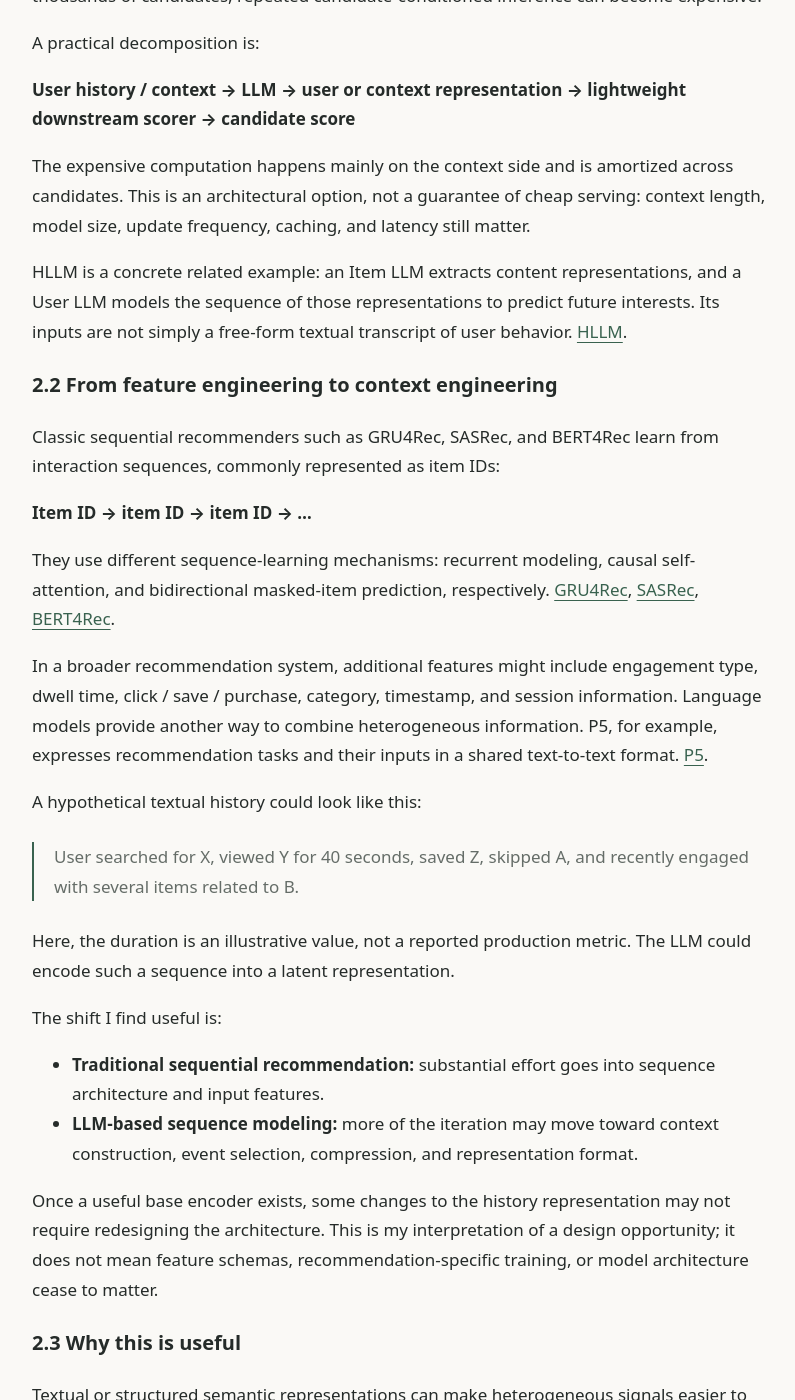
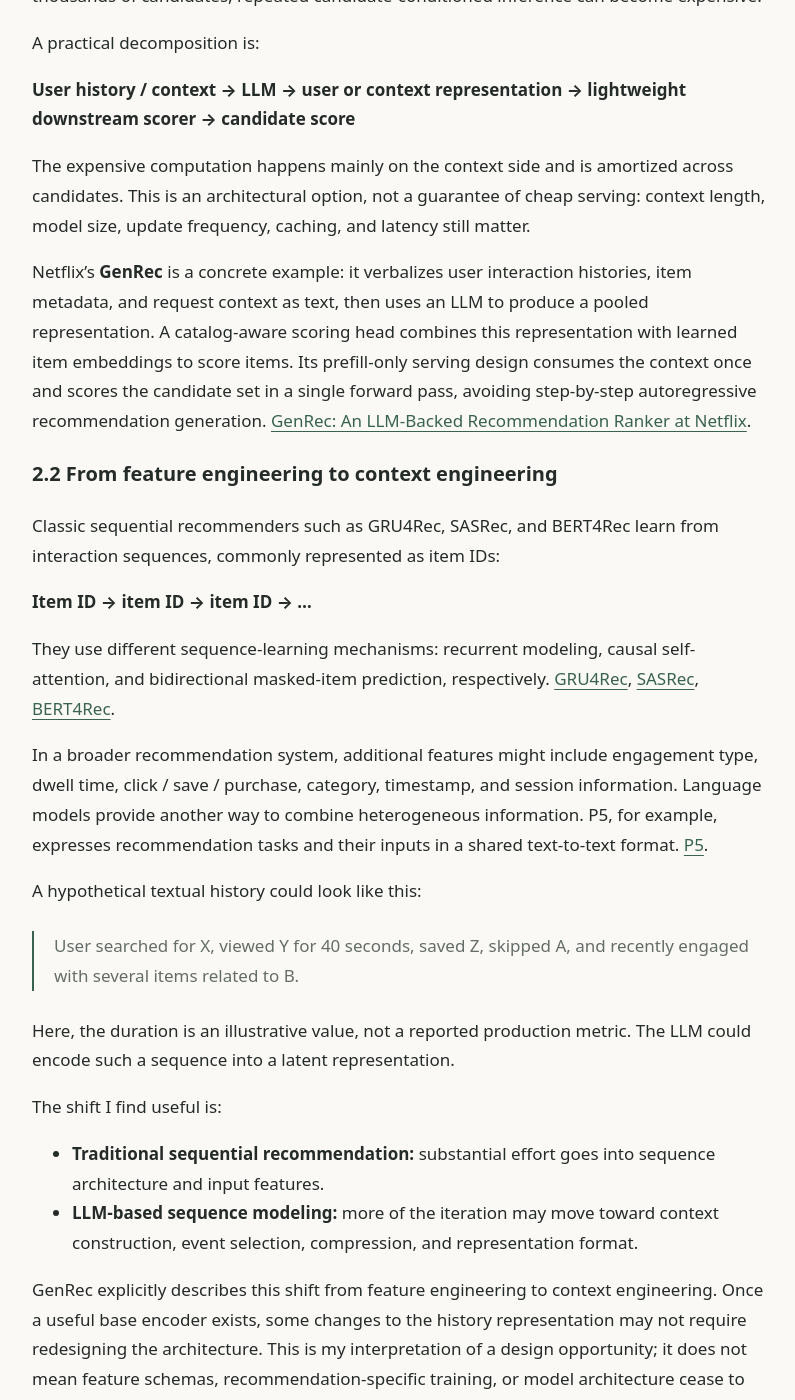
Before and after one commit to notes-latent/notes-latent.github.io, a Jekyll site: the page built from _posts/2026-10-06-llm-enhanced-recommendation.md, in a window 1280 px wide and 1400 px high, scrolled down 1248 px. Shown: the whole window, without its empty margins (238-1033 px from the left). Built offline with Jekyll 4.4.1, drawn with Linux system fonts in a browser that asks for light colours; some of the changed text lies outside the part shown.

Commit message:
Use Netflix GenRec as the context modeling example

```diff
--- a/_posts/2026-10-06-llm-enhanced-recommendation.md
+++ b/_posts/2026-10-06-llm-enhanced-recommendation.md
@@ -27,7 +27,7 @@ A practical decomposition is:
 
 The expensive computation happens mainly on the context side and is amortized across candidates. This is an architectural option, not a guarantee of cheap serving: context length, model size, update frequency, caching, and latency still matter.
 
-HLLM is a concrete related example: an Item LLM extracts content representations, and a User LLM models the sequence of those representations to predict future interests. Its inputs are not simply a free-form textual transcript of user behavior. [HLLM](https://arxiv.org/abs/2409.12740).
+Netflix's **GenRec** is a concrete example: it verbalizes user interaction histories, item metadata, and request context as text, then uses an LLM to produce a pooled representation. A catalog-aware scoring head combines this representation with learned item embeddings to score items. Its prefill-only serving design consumes the context once and scores the candidate set in a single forward pass, avoiding step-by-step autoregressive recommendation generation. [GenRec: An LLM-Backed Recommendation Ranker at Netflix](https://arxiv.org/abs/2608.10257).
 
 ### 2.2 From feature engineering to context engineering
 
@@ -50,7 +50,7 @@ The shift I find useful is:
 - **Traditional sequential recommendation:** substantial effort goes into sequence architecture and input features.
 - **LLM-based sequence modeling:** more of the iteration may move toward context construction, event selection, compression, and representation format.
 
-Once a useful base encoder exists, some changes to the history representation may not require redesigning the architecture. This is my interpretation of a design opportunity; it does not mean feature schemas, recommendation-specific training, or model architecture cease to matter.
+GenRec explicitly describes this shift from feature engineering to context engineering. Once a useful base encoder exists, some changes to the history representation may not require redesigning the architecture. This is my interpretation of a design opportunity; it does not mean feature schemas, recommendation-specific training, or model architecture cease to matter. [GenRec](https://arxiv.org/abs/2608.10257).
 
 ### 2.3 Why this is useful
 
@@ -282,7 +282,7 @@ The papers below support specific mechanisms discussed above. Cross-domain paper
 1. Hidasi et al. (2015 preprint; ICLR 2016). [Session-based Recommendations with Recurrent Neural Networks](https://arxiv.org/abs/1511.06939). GRU4Rec.
 2. Kang and McAuley (2018). [Self-Attentive Sequential Recommendation](https://arxiv.org/abs/1808.09781). SASRec.
 3. Sun et al. (2019). [BERT4Rec: Sequential Recommendation with Bidirectional Encoder Representations from Transformer](https://arxiv.org/abs/1904.06690).
-4. Chen et al. (2024). [HLLM: Enhancing Sequential Recommendations via Hierarchical Large Language Models for Item and User Modeling](https://arxiv.org/abs/2409.12740).
+4. Li et al. (2026). [GenRec: An LLM-Backed Recommendation Ranker at Netflix](https://arxiv.org/abs/2608.10257).
 5. Nogueira, Jiang, and Lin (2020 arXiv version). [Document Ranking with a Pretrained Sequence-to-Sequence Model](https://arxiv.org/abs/2003.06713). Relevance-label generation for document ranking.
 6. Geng et al. (2022). [Recommendation as Language Processing (RLP): A Unified Pretrain, Personalized Prompt & Predict Paradigm (P5)](https://arxiv.org/abs/2203.13366).
 7. Gao et al. (2022 preprint; ACL 2023). [Precise Zero-Shot Dense Retrieval without Relevance Labels](https://arxiv.org/abs/2212.10496). HyDE.
```
